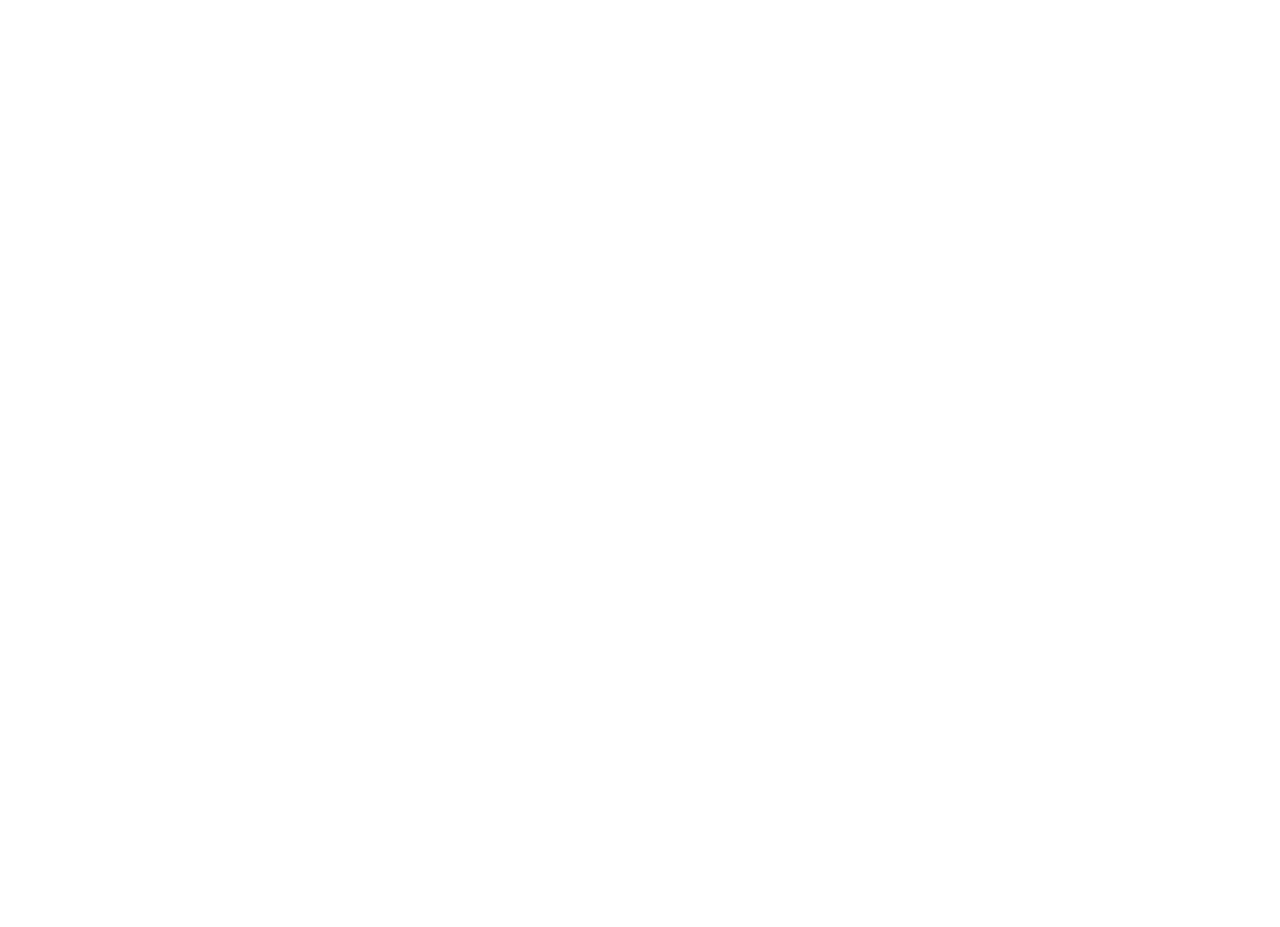
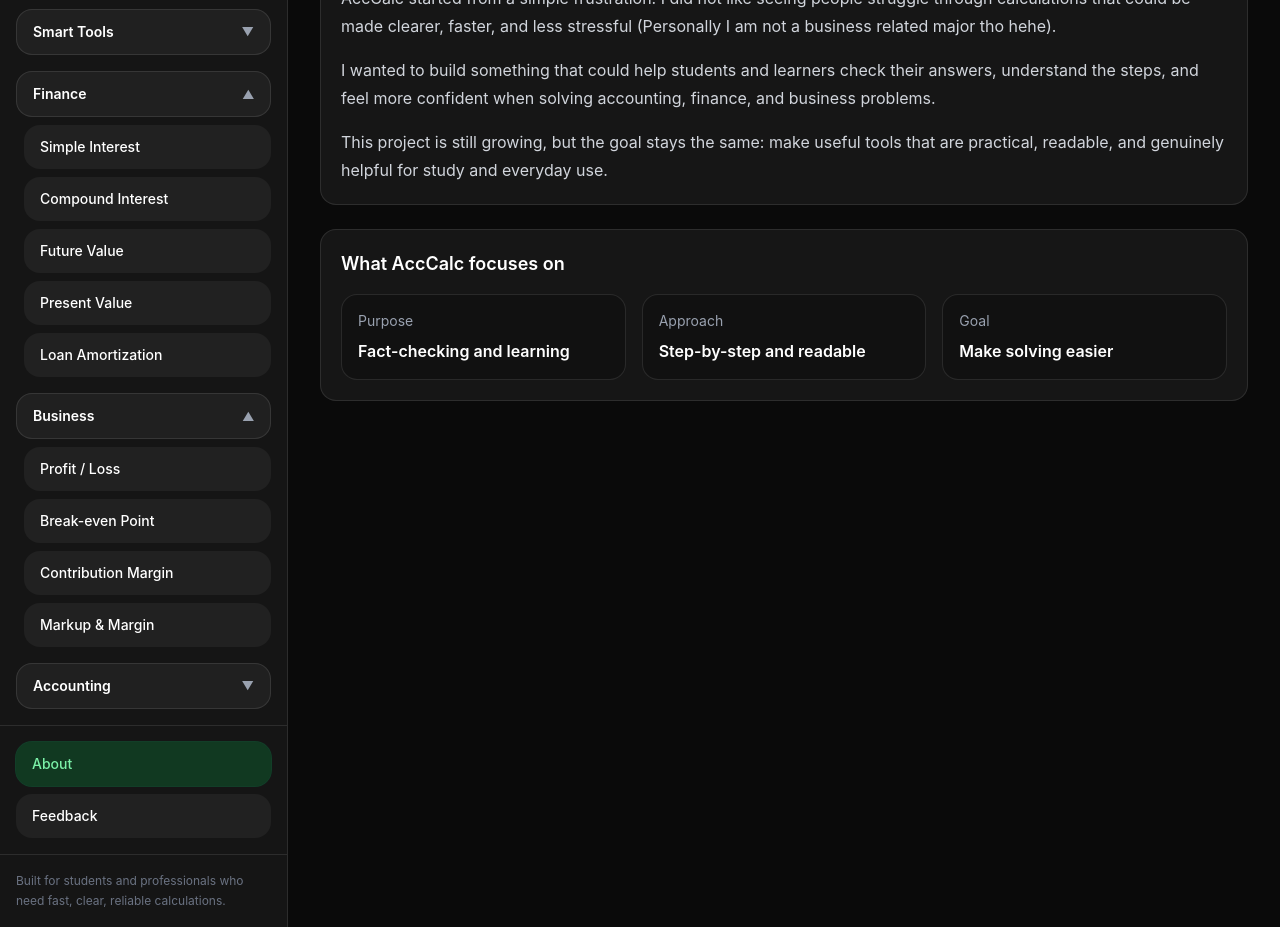
Before and after one commit to DrasZil/AccCalc, a React (Vite) app in the folder accounting-companion/: page /about in a window 1280 px wide. Before the commit this address had no page. Shown: the part 360-1287 px from the top of the page. Before the commit the page ends 800 px from the top, so only its background shows below. Built offline with nearby package versions, Linux system fonts and the light colour scheme.

Commit message:
About and feedback form

```diff
--- a/accounting-companion/src/App.tsx
+++ b/accounting-companion/src/App.tsx
@@ -19,6 +19,8 @@
 import CashDiscountPage from "./features/accounting/CashDiscountPage";
 import FIFOInventoryPage from "./features/accounting/FIFOInventoryPage";
 import WeightedAverageInventoryPage from "./features/accounting/WeightedAverageInventoryPage";
+import AboutPage from "./features/meta/AboutPage";
+import FeedbackPage from "./features/meta/FeedBackPage";
 
 export default function App() {
   return (
@@ -42,8 +44,11 @@
           <Route path="accounting/notes-interest" element={<NoteInterestPage/>}/>
           <Route path="accounting/cash-discount" element={<CashDiscountPage/>}/>
           <Route path="accounting/fifo-inventory" element={<FIFOInventoryPage/>}/>
+          <Route path="accounting/weighted-average-inventory" element={<WeightedAverageInventoryPage />}/>
           <Route path="smart/solver" element={<SmartSolverPage />} />
-          <Route path="accounting/weighted-average-inventory" element={<WeightedAverageInventoryPage />}/>
+          <Route path="about" element={<AboutPage />} />
+          <Route path="feedback" element={<FeedbackPage />} />
+
         </Route>
       </Routes>
     </BrowserRouter>
--- a/accounting-companion/src/features/layout/AppLayout.tsx
+++ b/accounting-companion/src/features/layout/AppLayout.tsx
@@ -61,6 +61,11 @@
         },
         ],
     },
+];
+
+const bottomNavItems = [
+    { label: "About", path: "/about" },
+    { label: "Feedback", path: "/feedback" },
 ];
 
     export default function AppLayout() {
@@ -175,6 +180,29 @@
                 })}
                 </nav>
 
+                <div className="border-t border-white/10 p-4">
+                    <div className="space-y-2">
+                        {bottomNavItems.map((item) => {
+                        const isActive = location.pathname === item.path;
+
+                        return (
+                            <Link
+                            key={item.path}
+                            to={item.path}
+                            onClick={() => setSidebarOpen(false)}
+                            className={`block rounded-2xl px-4 py-3 text-sm font-medium transition ${
+                                isActive
+                                ? "bg-green-500/20 text-green-300 ring-1 ring-green-400/20"
+                                : "bg-white/5 text-white hover:bg-white/10"
+                            }`}
+                            >
+                            {item.label}
+                            </Link>
+                        );
+                        })}
+                    </div>
+                    </div>
+
                 <div className="border-t border-white/10 p-4 text-xs leading-5 text-gray-500">
                 Built for students and professionals who need fast, clear,
                 reliable calculations.
--- /dev/null
+++ b/accounting-companion/src/features/meta/AboutPage.tsx
@@ -0,0 +1,56 @@
+import PageHeader from "../../components/PageHeader";
+import SectionCard from "../../components/SectionCard";
+
+export default function AboutPage() {
+    return (
+        <div className="space-y-6">
+            <PageHeader
+                badge="About"
+                title="Why AccCalc exists"
+                description="AccCalc was built to make accounting and business calculations easier to understand, check, and learn."
+            />
+
+            <SectionCard>
+                <div className="space-y-4 text-sm leading-7 text-gray-300 md:text-base">
+                <p>
+                    AccCalc started from a simple frustration: I did not like seeing
+                    people struggle through calculations that could be made clearer,
+                    faster, and less stressful (Personally I am not a business related major tho hehe).
+                </p>
+
+                <p>
+                    I wanted to build something that could help students and learners
+                    check their answers, understand the steps, and feel more confident
+                    when solving accounting, finance, and business problems.
+                </p>
+
+                <p>
+                    This project is still growing, but the goal stays the same: make
+                    useful tools that are practical, readable, and genuinely helpful for
+                    study and everyday use.
+                </p>
+                </div>
+            </SectionCard>
+
+            <SectionCard>
+                <h2 className="text-lg font-semibold text-white">What AccCalc focuses on</h2>
+                <div className="mt-4 grid gap-4 md:grid-cols-3">
+                <div className="rounded-2xl border border-white/10 bg-black/20 p-4">
+                    <p className="text-sm text-gray-400">Purpose</p>
+                    <p className="mt-2 font-semibold text-white">Fact-checking and learning</p>
+                </div>
+
+                <div className="rounded-2xl border border-white/10 bg-black/20 p-4">
+                    <p className="text-sm text-gray-400">Approach</p>
+                    <p className="mt-2 font-semibold text-white">Step-by-step and readable</p>
+                </div>
+
+                <div className="rounded-2xl border border-white/10 bg-black/20 p-4">
+                    <p className="text-sm text-gray-400">Goal</p>
+                    <p className="mt-2 font-semibold text-white">Make solving easier</p>
+                </div>
+                </div>
+            </SectionCard>
+            </div>
+        );
+}
--- /dev/null
+++ b/accounting-companion/src/features/meta/FeedBackPage.tsx
@@ -0,0 +1,70 @@
+import PageHeader from "../../components/PageHeader";
+import SectionCard from "../../components/SectionCard";
+
+const GOOGLE_FORM_URL = "https://forms.gle/WeDBquynkrQtHdp66";
+
+// Replace this with your real Google Forms embed URL later
+const GOOGLE_FORM_EMBED_URL = "https://docs.google.com/forms/d/e/1FAIpQLScELR3n03VZ3tkdzRb777gH3XkpJDOKvsfPUaWTNtX7KkOauw/viewform?embedded=true";
+
+export default function FeedbackPage() {
+    const hasForm = GOOGLE_FORM_URL.trim() !== "";
+    const hasEmbedForm = GOOGLE_FORM_EMBED_URL.trim() !== "";
+
+    return (
+        <div className="space-y-6">
+        <PageHeader
+            badge="Feedback"
+            title="Help improve AccCalc"
+            description="Share bugs, suggestions, missing calculators, or anything that can make AccCalc better."
+        />
+
+        <SectionCard>
+            <div className="space-y-4 text-sm leading-7 text-gray-300 md:text-base">
+            <p>
+                Your feedback helps improve the app, prioritize the next features,
+                and make the calculators more useful for real students and real use.
+            </p>
+
+            {hasForm && (
+                <div className="flex flex-wrap gap-3">
+                <a
+                    href={GOOGLE_FORM_URL}
+                    target="_blank"
+                    rel="noreferrer"
+                    className="rounded-xl bg-green-500/80 px-4 py-2 text-sm font-medium text-white"
+                >
+                    Open Feedback Form
+                </a>
+                </div>
+            )}
+            </div>
+        </SectionCard>
+
+        {hasEmbedForm ? (
+            <SectionCard>
+            <h2 className="text-lg font-semibold text-white">Send feedback directly</h2>
+            <div className="mt-4 overflow-hidden rounded-2xl border border-white/10 bg-black/20">
+                <iframe
+                src={GOOGLE_FORM_EMBED_URL}
+                width="100%"
+                height="900"
+                className="min-h-225 w-full"
+                title="AccCalc Feedback Form"
+                >
+                Loading…
+                </iframe>
+            </div>
+            </SectionCard>
+        ) : (
+            <SectionCard>
+            <h2 className="text-lg font-semibold text-white">Embed not added yet</h2>
+            <p className="mt-2 text-sm text-gray-300">
+                To embed the form directly, open your Google Form, click <strong>Send</strong>,
+                choose the <strong>{"< >"}</strong> embed option, then copy the iframe
+                <strong> src </strong> link into <strong>GOOGLE_FORM_EMBED_URL</strong>.
+            </p>
+            </SectionCard>
+        )}
+        </div>
+    );
+}
```
